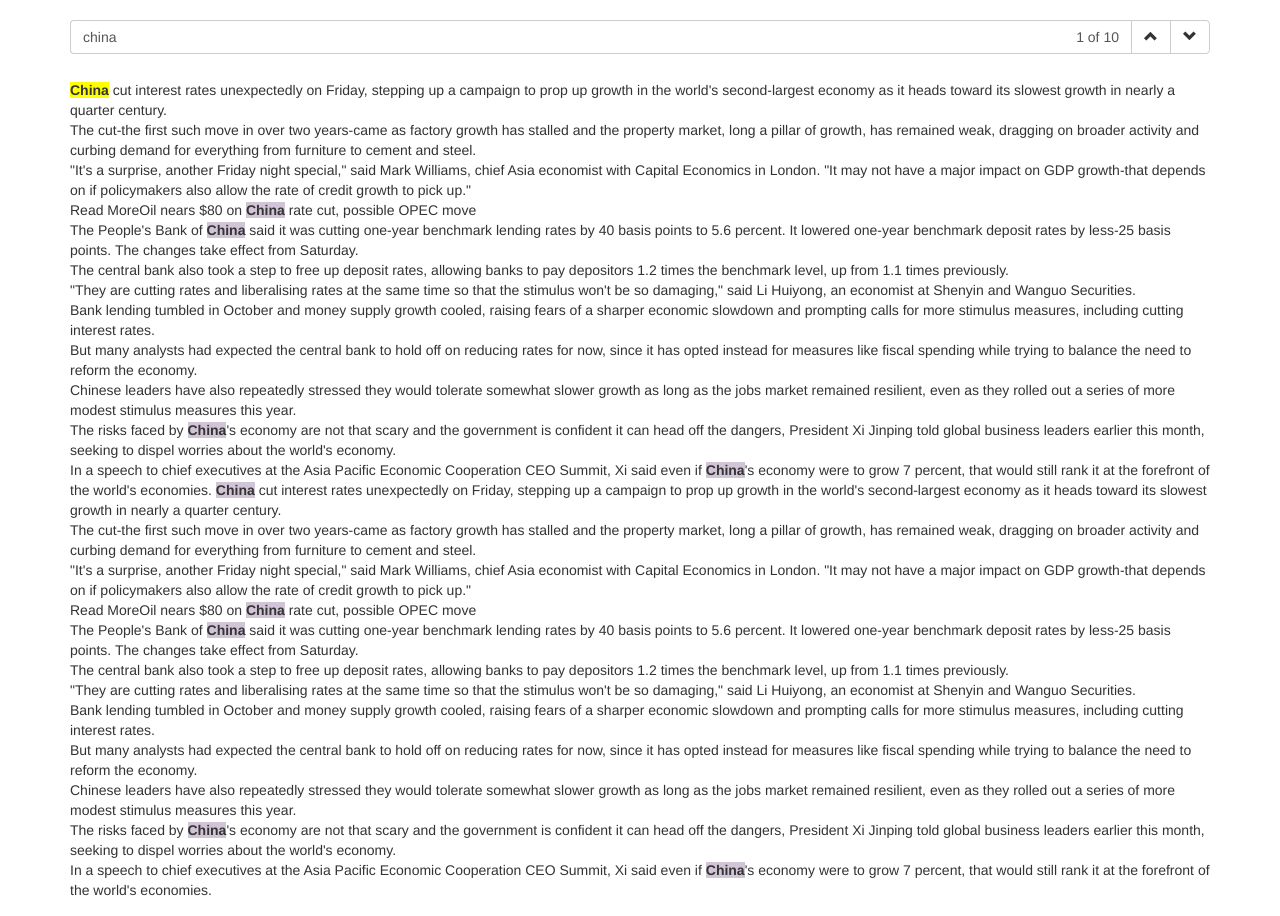
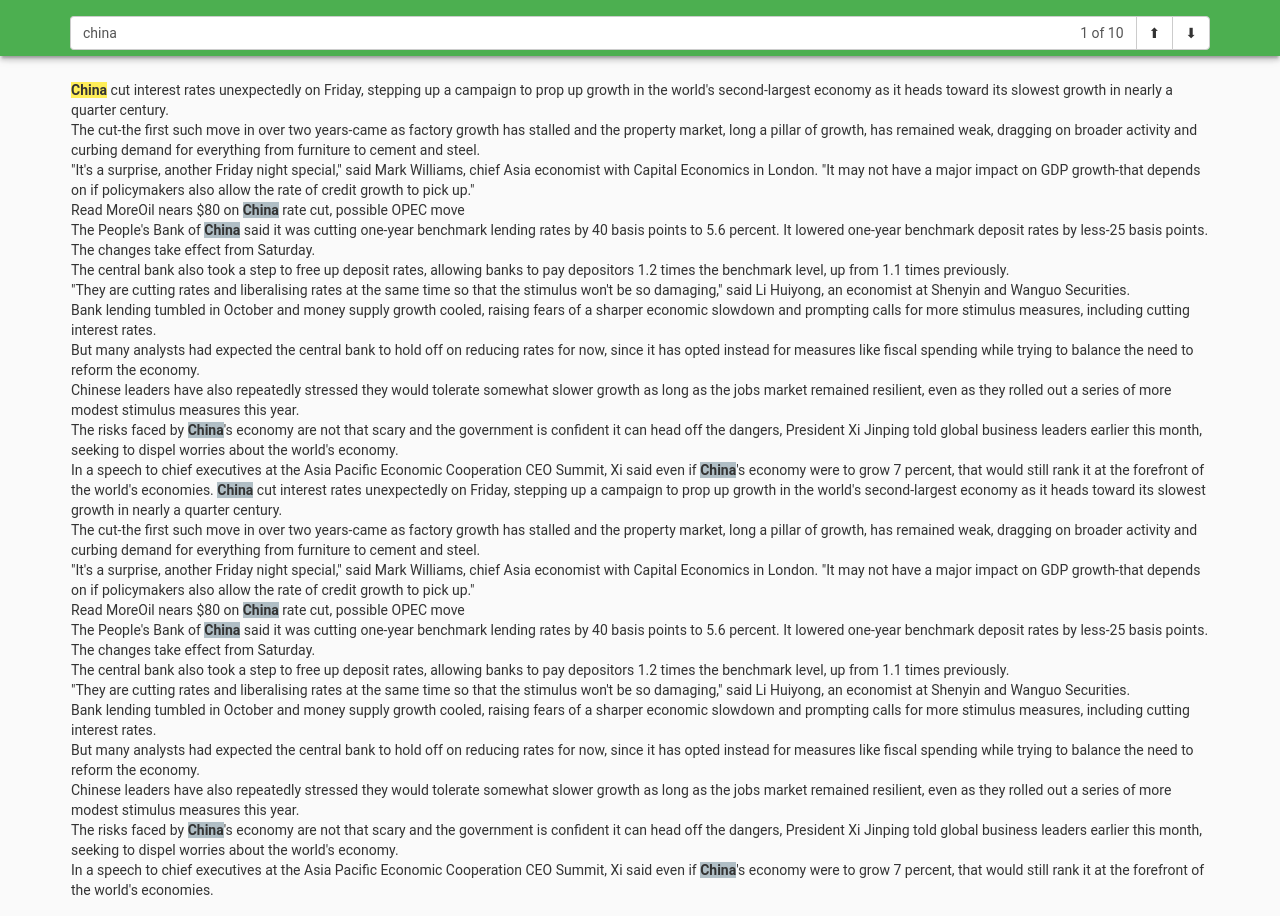
Before and after one commit to rastasheep/ui-element-samples, a plain HTML site: page find-in-page/index.html in a window 1280 px wide. Drawn offline with nearby package versions, Linux system fonts and the light colour scheme.

Commit message:
Use BEM for find-in-page element

```diff
--- a/find-in-page/application.css
+++ b/find-in-page/application.css
@@ -1,32 +1,78 @@
-/* Highlight classes */
-.angular-highlight-current {
-  background-color: yellow;
-  font-weight: bold;
-}
-.angular-highlight {
-  background-color:	rgba(142,109,155,0.4);
-  font-weight: bold;
+* {
+  box-sizing: border-box;
 }
 
-/* Layout stuff */
+html, body {
+  margin: 0;
+  padding: 0;
+  width: 100%;
+  height: 100%;
+  background: #FAFAFA;
+  font-family: 'Roboto', Arial, sans-serif;
+}
+
 body {
-  padding-top: 80px;
+  display: flex;
+  flex-direction: column;
 }
-.navbar {
-  margin-bottom: 0;
-  padding: 20px 0;
-  background: #fff;
+
+.header {
+  width: 100%;
+  height: 56px;
+  color: #FFF;
+  background: #4CAF50;
+  font-size: 20px;
+  box-shadow: 0 4px 5px 0 rgba(0,0,0,.14),
+      0 2px 9px 1px rgba(0,0,0,.12),
+      0 4px 2px -2px rgba(0,0,0,.2);
+  padding: 16px 16px 0;
+  position: relative;
+  z-index: 1;
 }
-.angular-matches {
-  background-color: #fff;
-  border-left: none;
+
+.header_fixed {
+  position: fixed;
+  right: 0;
+  left: 0;
 }
-.angular-search-box{
+
+.header__title {
+  font-weight: 400;
+  font-size: 20px;
+  margin: 0;
+}
+
+.header__search {
   border-right: none;
   box-shadow: none;
 }
-.angular-search-box:focus {
+.header__search:focus {
   border: solid 1px #ccc;
   border-right: none;
   box-shadow:none;
 }
+
+.header__search-matches {
+  background-color: #fff;
+  border-left: none;
+}
+
+.main {
+  flex: 1;
+  /*overflow-x: hidden;*/
+  /*overflow-y: scroll;*/
+  padding: 80px 16px 16px 16px;
+  position: relative;
+  z-index: 0;
+}
+
+/* Highlights */
+.search-match {
+  background-color:	#B0BEC5;
+  font-weight: bold;
+}
+
+.search-match_current {
+  background-color: #FFEE58;
+  font-weight: bold;
+}
--- a/find-in-page/application.js
+++ b/find-in-page/application.js
@@ -43,14 +43,14 @@ angular
 	var component = function(scope, element, attrs) {
 
 		if (!attrs.highlightClass) {
-			attrs.highlightClass = 'angular-highlight';
+			attrs.highlightClass = 'search-match';
 		}
 
 		var replacer = function(match, item) {
 			scope.numberOfMatches++;
 			currentMatch++
 			if (currentMatch-1 === scope.currentMatchIndex){
-				highlightClass = 'angular-highlight-current';
+				highlightClass = 'search-match_current';
 			}else{
 				highlightClass = attrs.highlightClass;
 			}
@@ -92,9 +92,9 @@ angular
 
 			element.html(html);
 
-			var selected = $(".angular-highlight-current")[0]
+			var selected = $(".search-match_current")[0]
 			if (!isScrolledIntoView(selected))
-			$('html,body').animate({scrollTop: $(".angular-highlight-current").offset().top - 100 }, "fast");
+			$('html,body').animate({scrollTop: $(".search-match_current").offset().top - 100 }, "fast");
 		});
 	}
 	return {
--- a/find-in-page/index.html
+++ b/find-in-page/index.html
@@ -12,28 +12,37 @@
   <link rel="stylesheet" href="./application.css">
 </head>
 <body ng-app="main" ng-controller="mainCtrl">
-	<nav class="navbar navbar-fixed-top">
+  <header class="header header_fixed">
     <div class="container">
       <div class="input-group">
-				<input type="text" class="form-control angular-search-box" ng-model="keyword" ng-trim="false" placeholder="Search" ng-enter="nextMatch()" ng-shift-enter="previousMatch()" aria-describedby="search" autofocus="true">
-				<div class="input-group-addon angular-matches" id="search">
+        <input type="text" class="form-control header__search" ng-model="keyword" ng-trim="false" placeholder="Search" ng-enter="nextMatch()" ng-shift-enter="previousMatch()" aria-describedby="search" autofocus="true">
+        <div class="input-group-addon header__search-matches" id="search">
           <span ng-show="keyword">{{matchIndex}} of {{numberOfMatches}}</span>
         </div>
         <div class="input-group-btn">
-					<button type="button" class="btn btn-default" aria-label="previous" ng-disabled="!keyword" ng-click="previousMatch()">
-						<span class="glyphicon glyphicon-chevron-up"></span>
-					</button>
-					<button type="button" class="btn btn-default" aria-label="next" ng-disabled="!keyword" ng-click="nextMatch()">
-						<span class="glyphicon glyphicon-chevron-down"></span>
-					</button>
+          <button
+            type="button"
+            class="btn btn-default"
+            aria-label="previous"
+            ng-disabled="!keyword"
+            ng-click="previousMatch()">⬆</button>
+          <button
+            type="button"
+            class="btn btn-default"
+            aria-label="next"
+            ng-disabled="!keyword"
+            ng-click="nextMatch()">⬇</button>
         </div>
       </div>
     </div>
-	</nav>
+  </header>
 
-	<div class="container">
-		<div highlight="demoText" keyword="keyword" number-of-matches="numberOfMatches" current-match-index="matchIndex"></div>
-	</div>
+  <main class="container main"
+    highlight="demoText"
+    keyword="keyword"
+    number-of-matches="numberOfMatches"
+    current-match-index="matchIndex">
+  </main>
 
   <script src="https://code.jquery.com/jquery-2.1.1.min.js"></script>
   <script src="https://ajax.googleapis.com/ajax/libs/angularjs/1.5.5/angular.min.js"></script>
```
Lines whose indentation alone changed are shown as unchanged.
